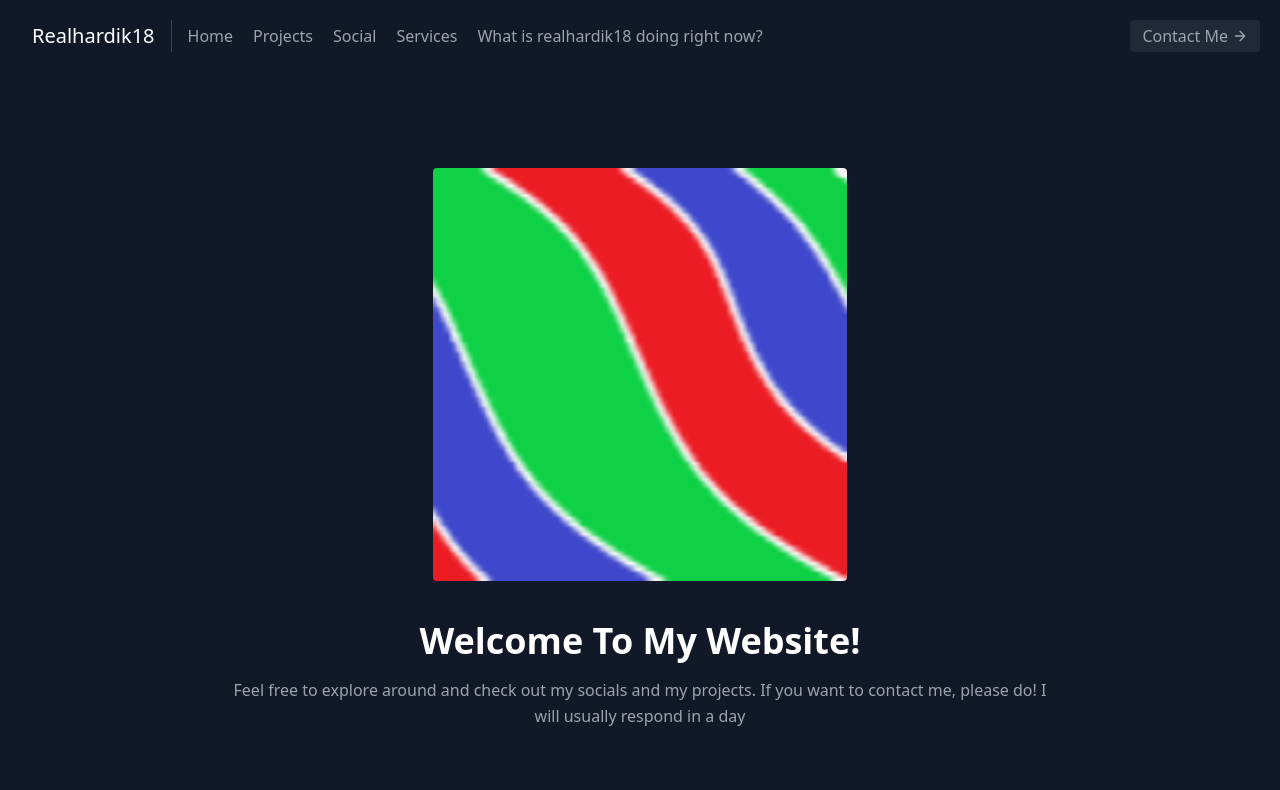
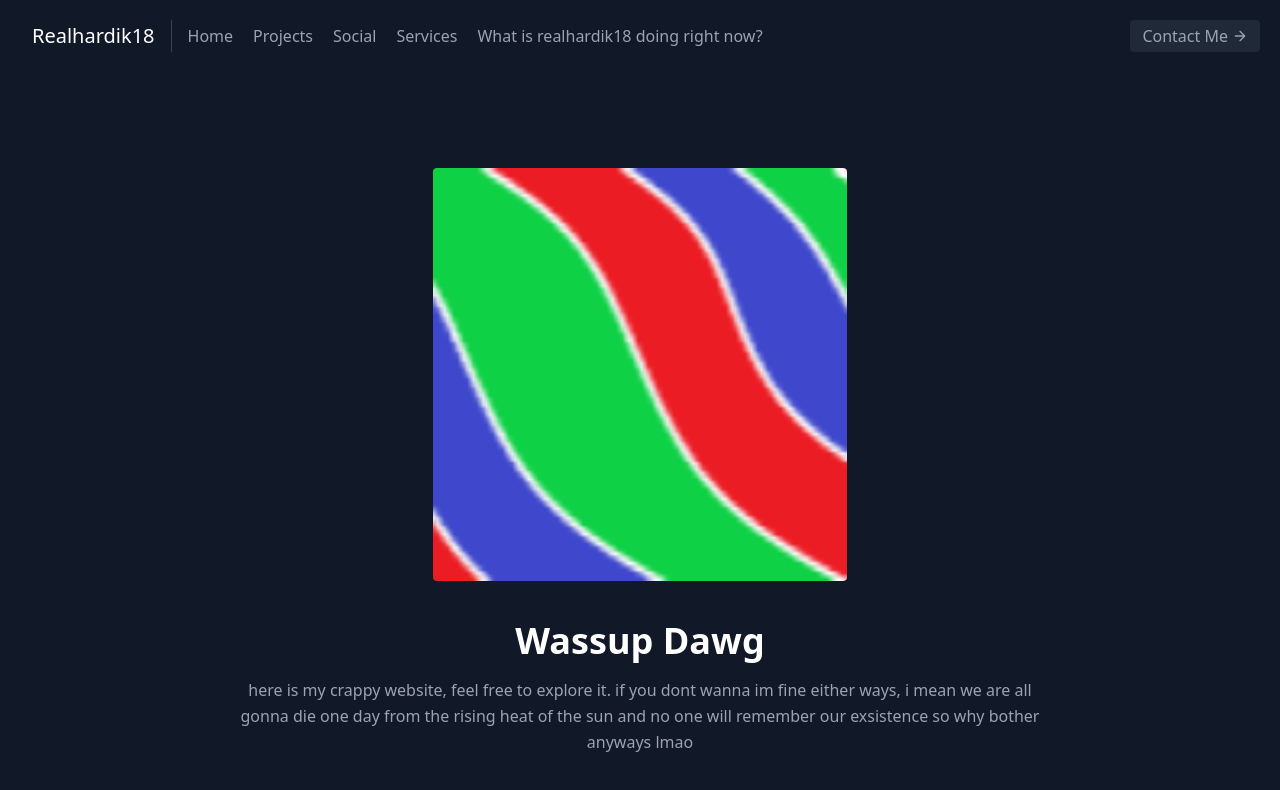
Before and after one commit to realhardik18/realhardik18.github.io, a plain HTML site: page index.html in a window 1280 px wide. Drawn offline with nearby package versions, Linux system fonts and the light colour scheme.

Commit message:
Update index.html

```diff
--- a/index.html
+++ b/index.html
@@ -31,8 +31,8 @@
         <div class="container mx-auto flex px-5 py-24 items-center justify-center flex-col">
           <img class="lg:w-2/6 md:w-3/6 w-5/6 mb-10 object-cover object-center rounded" alt="hero" img src="pfp.png">
           <div class="text-center lg:w-2/3 w-full">
-            <h1 class="title-font sm:text-4xl text-3xl mb-4 font-medium text-white"><strong>Welcome To My Website!</strong></h1>
-            <h2 class="leading-relaxed mb-8">Feel free to explore around and check out my socials and my projects. If you want to contact me, please do! I will usually respond in a day</h2>
+            <h1 class="title-font sm:text-4xl text-3xl mb-4 font-medium text-white"><strong>Wassup Dawg</strong></h1>
+            <h2 class="leading-relaxed mb-8">here is my crappy website, feel free to explore it. if you dont wanna im fine either ways, i mean we are all gonna die one day from the rising heat of the sun and no one will remember our exsistence so why bother anyways lmao</h2>
             <div class="flex justify-center">
             </div>
           </div>
```
